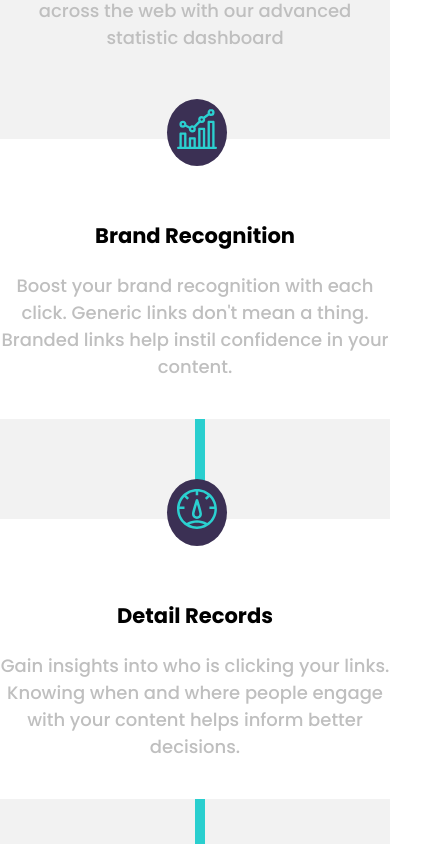
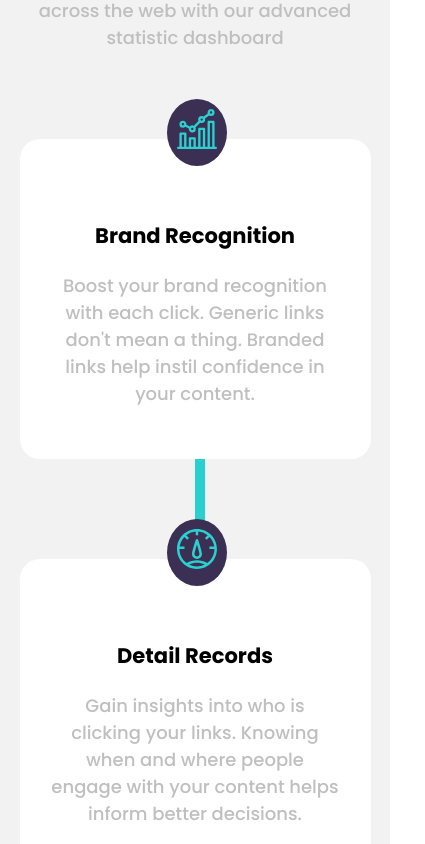
Before and after one commit to Knowledge-JO/shortly, a React (Vite) app: page / in a window 390 px wide. Shown: the part 1100-1944 px from the top of the page, 425 px wide, since content can reach past the window. Built offline with nearby package versions, Linux system fonts and the light colour scheme.

Commit message:
advanced section card p tag width update

```diff
--- a/src/styles/AdvancedSection.css
+++ b/src/styles/AdvancedSection.css
@@ -97,12 +97,7 @@
   }
   .advanced-dets-cards-container .card {
     text-align: center;
-    width: 100%;
-    height: 280px;
-  }
-
-  .advanced-dets-cards-container .card p {
-    width: 400px;
+    padding-bottom: 200px;
   }
 
   .advanced-dets-cards-container .card div {
@@ -110,3 +105,9 @@
     margin-left: -28px;
   }
 }
+
+@media (max-width: 420px) {
+  .advanced-dets-cards-container .card {
+    width: 100%;
+  }
+}
```
